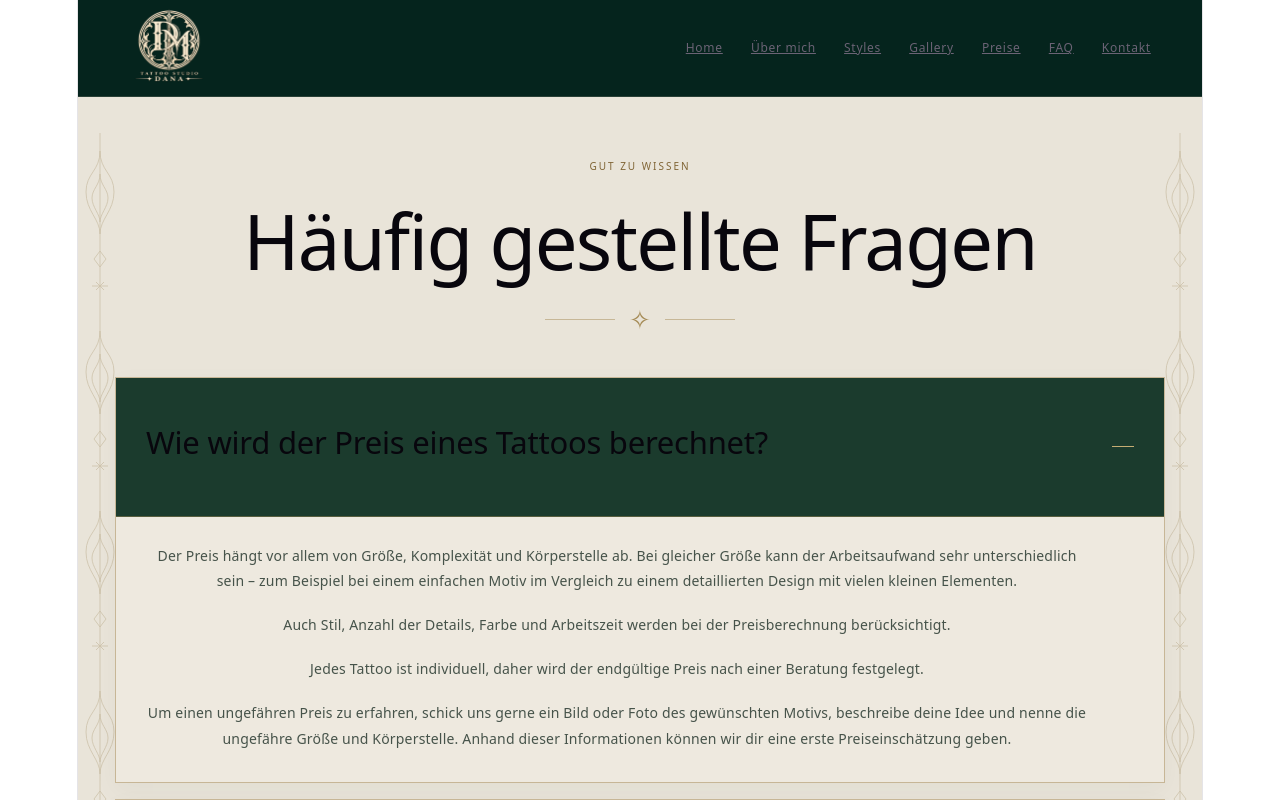
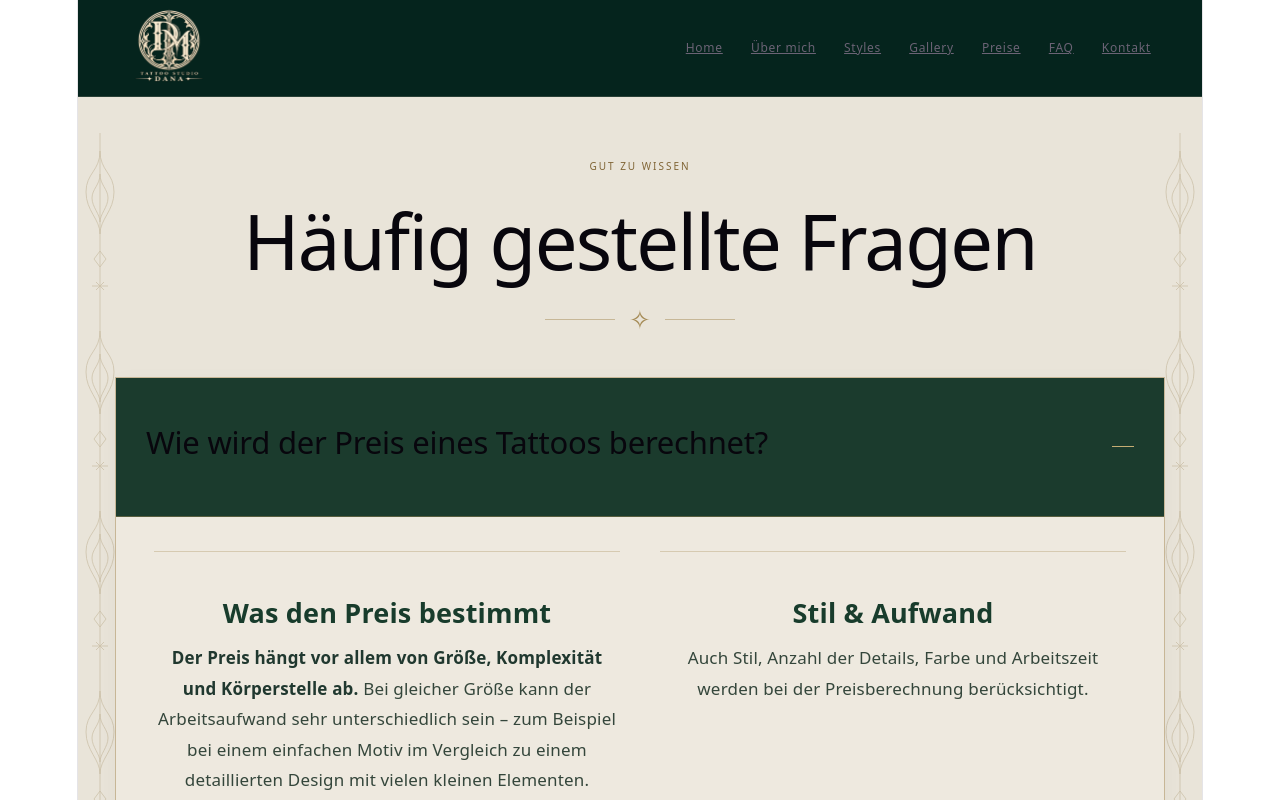
Before and after one commit to AnnaFillanna/dana-tattoo, a React (Vite) app: page /faq in a window 1280 px wide. Both pictures are taken after a click on the heading "Wie wird der Preis eines Tattoos berechnet?". Shown: the top 800 px of the page. Built offline with nearby package versions, Linux system fonts and the light colour scheme; the HTML template or start-up script is replaced by a standard one.

Commit message:
FAQ-Antworten mit größerer Schrift und klaren Abschnitten gliedern

```diff
--- a/src/pages/FaqPage.module.scss
+++ b/src/pages/FaqPage.module.scss
@@ -45,3 +45,10 @@
 .item[open] summary { background: #1b3b2d; border-bottom: 1px solid #a58b5670; }
 .answer { padding-top: 26px; }
 @media (max-width: 600px) { .answer { padding-top: 22px; } }
+
+.answer { padding: 34px 38px 40px; font-size: 17px; line-height: 1.8; color: #34463b; display: grid; grid-template-columns: repeat(2, minmax(0, 1fr)); gap: 32px 40px; }
+.answerSection { min-width: 0; border-top: 1px solid #a58b5655; padding-top: 18px; }
+.answerSection h3 { font-family: var(--font-heading); font-size: 27px; font-weight: 600; line-height: 1.2; color: #183c2c; margin-bottom: 14px; }
+.answerSection strong { font-weight: 600; color: #20382f; }
+@media (max-width: 800px) { .answer { grid-template-columns: 1fr; gap: 28px; padding: 26px 24px 32px; } }
+@media (max-width: 600px) { .answer { font-size: 16px; line-height: 1.8; padding: 24px 20px 30px; gap: 26px; } .answerSection h3 { font-size: 25px; } }
--- a/src/pages/FaqPage.tsx
+++ b/src/pages/FaqPage.tsx
@@ -3,6 +3,7 @@ import styles from './FaqPage.module.scss';
 const questions = [
   {
     title: 'Wie wird der Preis eines Tattoos berechnet?',
+    labels: ['Was den Preis bestimmt', 'Stil & Aufwand', 'Dein persönlicher Preis', 'Für eine erste Einschätzung'],
     paragraphs: [
       'Der Preis hängt vor allem von Größe, Komplexität und Körperstelle ab. Bei gleicher Größe kann der Arbeitsaufwand sehr unterschiedlich sein – zum Beispiel bei einem einfachen Motiv im Vergleich zu einem detaillierten Design mit vielen kleinen Elementen.',
       'Auch Stil, Anzahl der Details, Farbe und Arbeitszeit werden bei der Preisberechnung berücksichtigt.',
@@ -12,6 +13,7 @@ const questions = [
   },
   {
     title: 'Tattoo-Nachbesserung',
+    labels: ['Warum nachbessern?', 'Besonders beanspruchte Stellen', 'Der richtige Zeitpunkt', 'Ab zwei Monaten'],
     paragraphs: [
       'Manchmal kann sich nach der Heilung ein Teil des Pigments aus der Haut lösen. Das Ergebnis wird durch individuelle Hautbeschaffenheit, die Körperstelle, die Pflege und den Heilungsprozess beeinflusst.',
       'An bestimmten Stellen hält die Farbe schlechter, sodass eine Nachbesserung fast immer notwendig ist: Handflächen, Finger, Hände, Füße sowie andere Bereiche, die ständiger Reibung und Belastung ausgesetzt sind.',
@@ -21,6 +23,7 @@ const questions = [
   },
   {
     title: 'Körperstellen, die ich für Tattoos nicht empfehle',
+    labels: ['Meine Empfehlung', 'Haltbarkeit & Risiken', 'Gut abwägen'],
     paragraphs: [
       'Ich empfehle keine Tattoos an den Fingern, Handflächen, Händen und Füßen. An diesen Stellen ist die Haut ständig Reibung und Belastung ausgesetzt, wodurch das Pigment schlechter halten, schneller verblassen oder herausfallen kann.',
       'Solche Tattoos benötigen häufig regelmäßige Nachbesserungen. Wenn versucht wird, das Pigment durch tieferes Einbringen besser zu halten, erhöht sich das Risiko, dass die Linien verlaufen (Blowout).',
@@ -38,10 +41,16 @@ export const FaqPage = () => (
         <div className={styles.ornament} aria-hidden="true"><span>✧</span></div>
       </header>
       <div className={styles.questions}>
-        {questions.map(({ title, paragraphs }) => (
+        {questions.map(({ title, paragraphs, labels }) => (
           <details className={styles.item} key={title}>
             <summary><h2>{title}</h2><span className={styles.toggle} aria-hidden="true" /></summary>
-            <div className={styles.answer}>{paragraphs.map(paragraph => <p key={paragraph}>{paragraph}</p>)}</div>
+            <div className={styles.answer}>{paragraphs.map((paragraph, index) => {
+              const sentenceEnd = paragraph.indexOf('. ') + 1;
+              return <section className={styles.answerSection} key={labels[index]}>
+                <h3>{labels[index]}</h3>
+                <p>{sentenceEnd > 0 ? <><strong>{paragraph.slice(0, sentenceEnd)}</strong>{' '}{paragraph.slice(sentenceEnd).trim()}</> : paragraph}</p>
+              </section>;
+            })}</div>
           </details>
         ))}
       </div>
```
